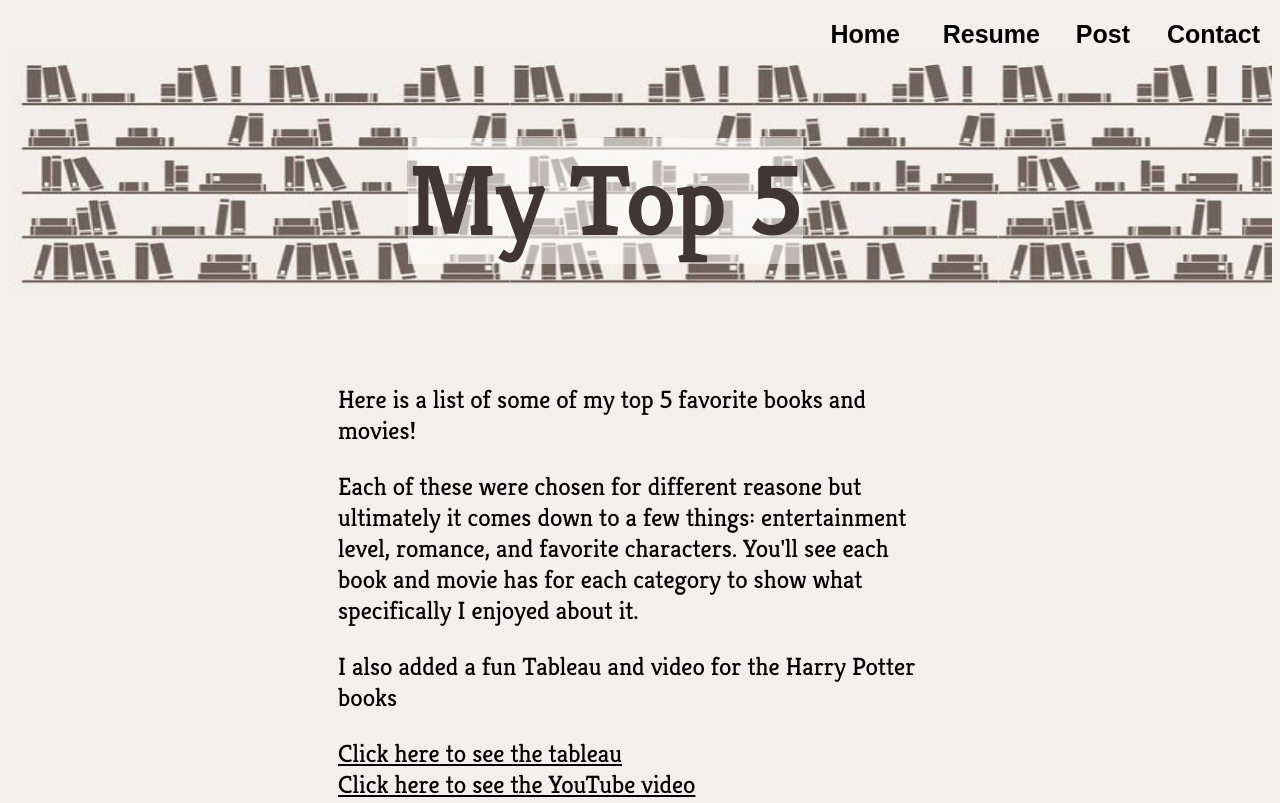
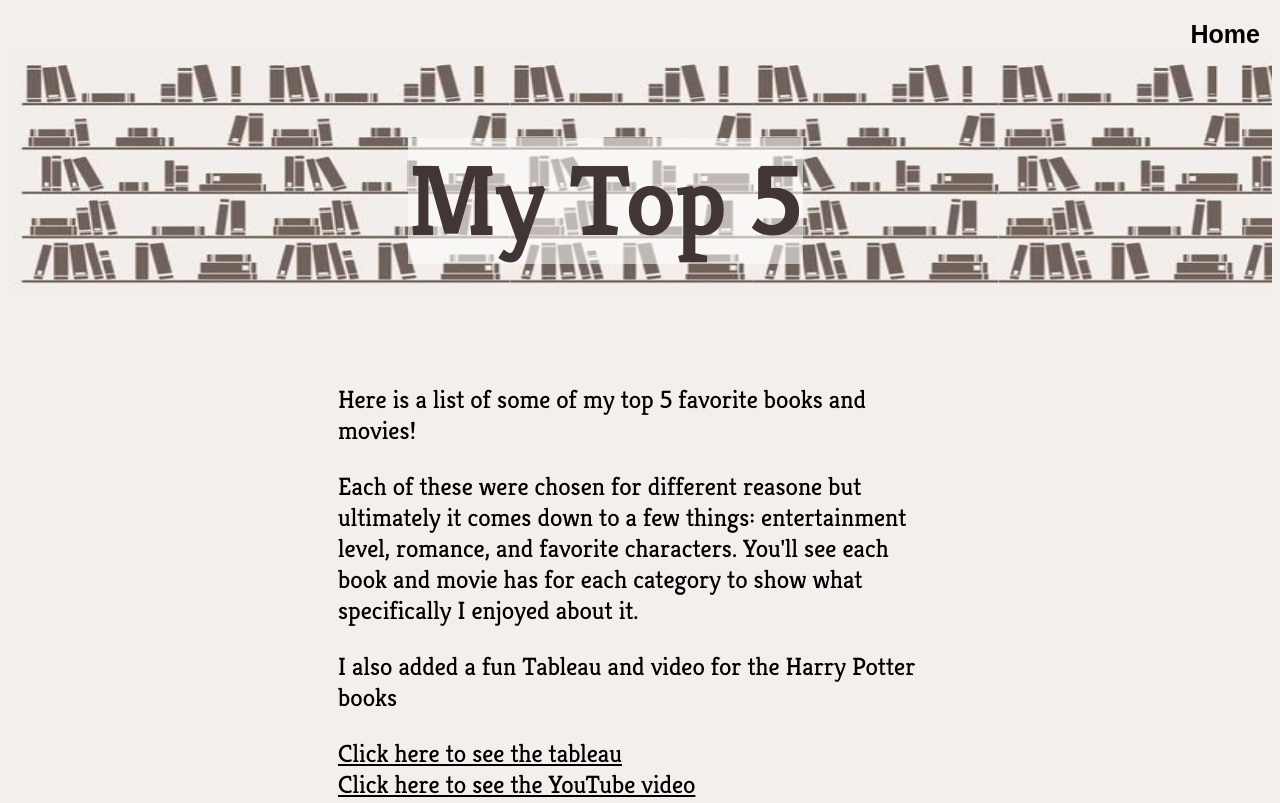
Before and after one commit to ambjo/IS201, a plain HTML site: page post2.html in a window 1280 px wide. Shown: the top 803 px of the page. Drawn offline with Linux system fonts and the light colour scheme.

Commit message:
Add files via upload

```diff
--- a/post2.html
+++ b/post2.html
@@ -22,11 +22,7 @@
 <!--put in the navigation bar to link to other pages-->
     <nav>
         <ul class="navigationbar navigationstyle">
-            <li><a class="navlook1" href="index.html">Home</a>
-            <li><a class="navlook2" href="/resume.html"> Resume</a>
-            <li><a class="navlook3" href="/post.html"> Post</a>
-            <li><a class="navlook4" href="/contact.html"> Contact</a>
-            </li>
+            <li><a class="navlook4" href="index.html">Home</a></li>
         </ul>
     </nav>
 
```
